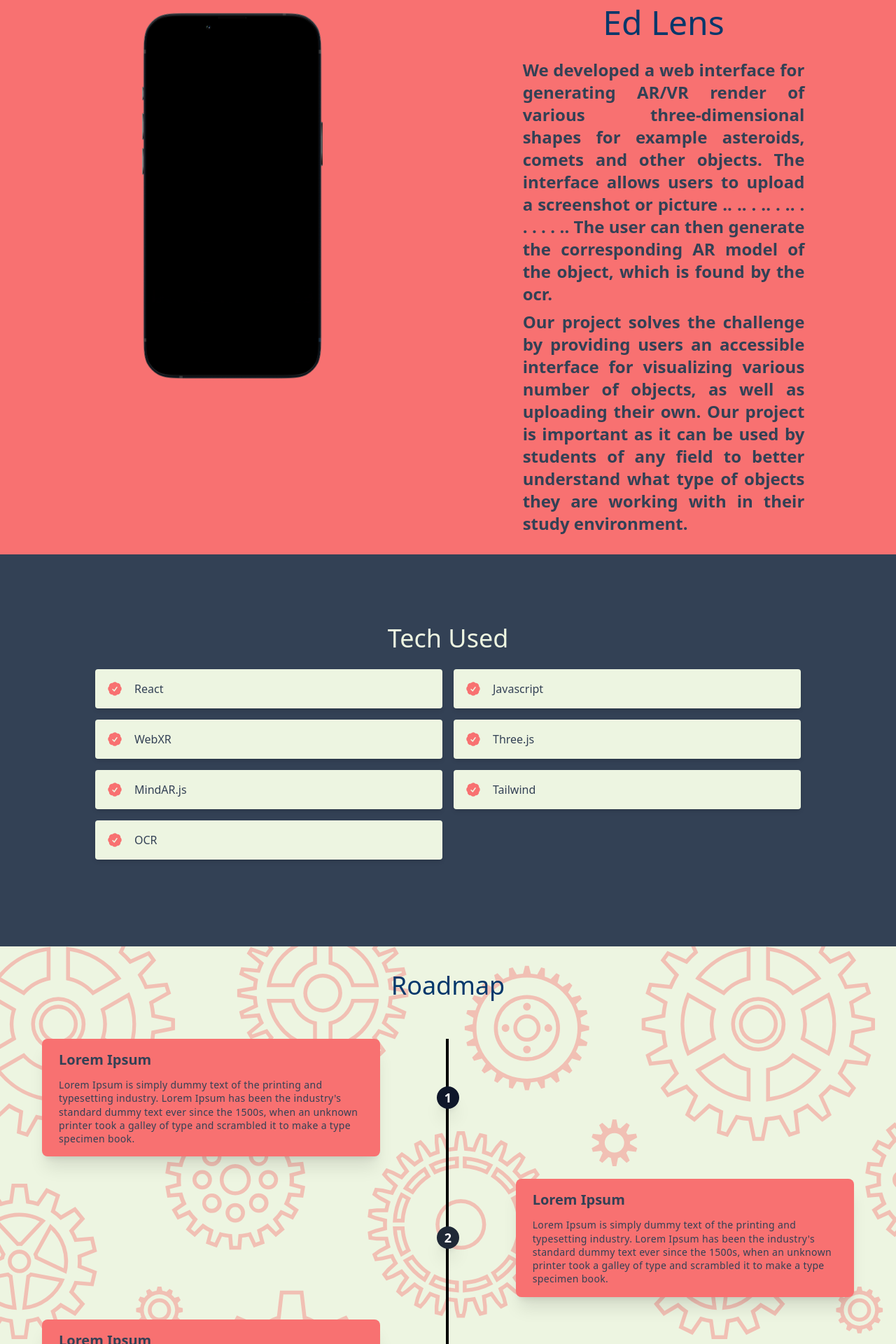
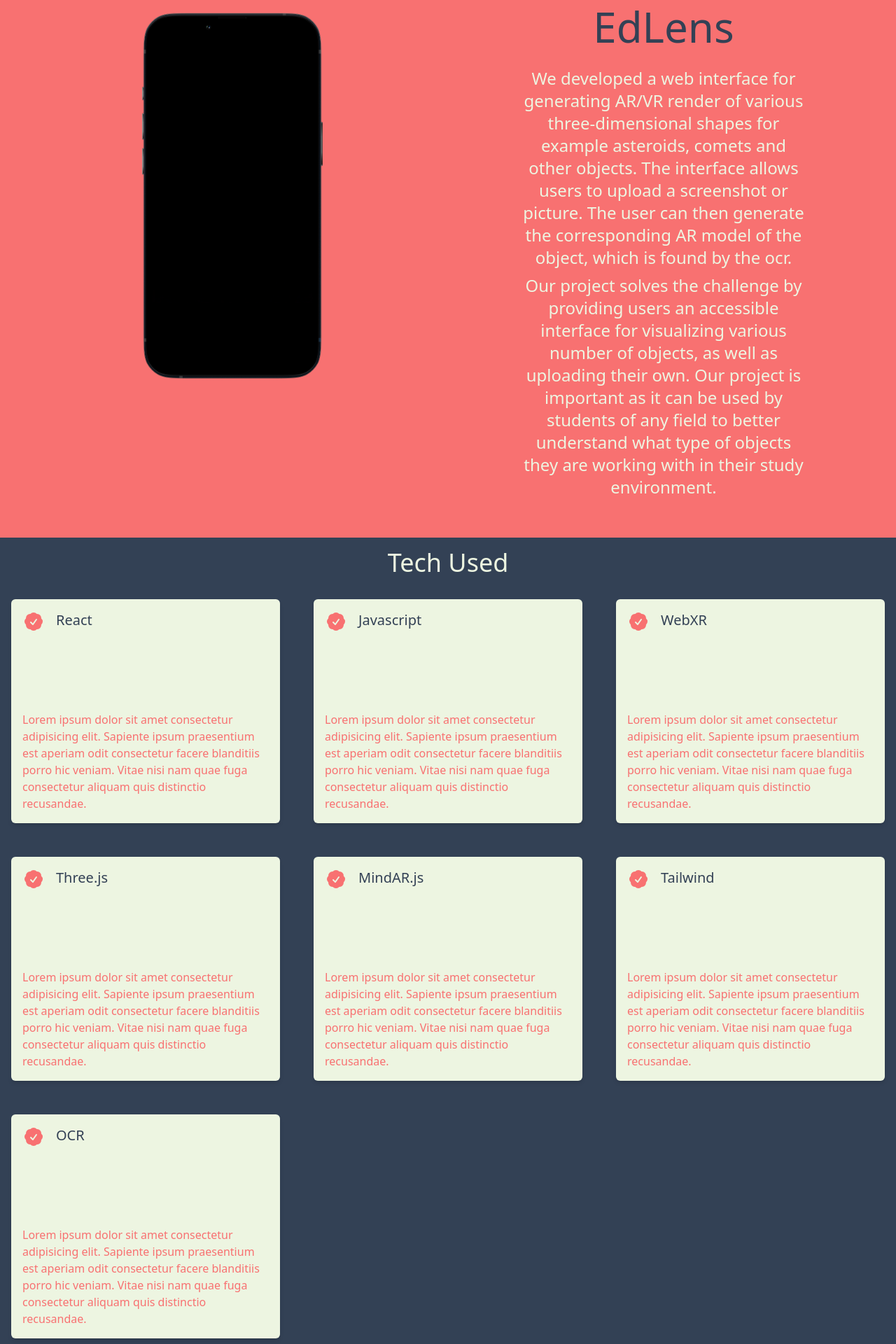
Before and after one commit to Mr-Emerald-Wolf/edlens, a React (Create React App) app: page / in a window 1280 px wide. Shown: the part 880-2800 px from the top of the page at 70% size. Built offline with nearby package versions, Linux system fonts and the light colour scheme.

Commit message:
comit
Co-authored-by: Mehul Rastogi <sm0se@users.noreply.github.com>

```diff
--- a/src/components/AboutApp.js
+++ b/src/components/AboutApp.js
@@ -23,19 +23,19 @@
                                 transform: isInView ? "none" : "translateX(-200px)",
                                 opacity: isInView ? 1 : 0,
                                 transition: "all 0.9s cubic-bezier(0.17, 0.55, 0.55, 1) 0.5s"
-                            }} className="sm:text-5xl text-3xl font-medium title-font m-4 md:mb-2 md:pb-4 text-blueTheme " >
-                                Ed Lens
+                            }} className="sm:text-6xl text-3xl font-medium title-font m-4 md:mb-2 md:pb-4 text-slate-700 " >
+                                EdLens
                             </h1>
                             <p style={{
                                 transform: isInView ? "none" : "translateX(200px)",
                                 opacity: isInView ? 1 : 0,
                                 transition: "all 0.9s cubic-bezier(0.17, 0.55, 0.55, 1) 0.5s"
-                            }} className='text-slate-700 font-bold lg:w-2/3 mx-auto  text-justify md:text-2xl p-1'>We developed a web interface for generating AR/VR render of various three-dimensional shapes for example asteroids, comets and other objects. The interface allows users to upload a screenshot or picture .. .. . ..  . .. . . . . .  .. The user can then generate the corresponding AR model of the object, which is found by the ocr.</p>
+                            }} className='text-pale text-center mx-auto lg:w-2/3  md:text-2xl p-1'>We developed a web interface for generating AR/VR render of various three-dimensional shapes for example asteroids, comets and other objects. The interface allows users to upload a screenshot or picture. The user can then generate the corresponding AR model of the object, which is found by the ocr.</p>
                             <p style={{
                                 transform: isInView ? "none" : "translateX(200px)",
                                 opacity: isInView ? 1 : 0,
                                 transition: "all 0.9s cubic-bezier(0.17, 0.55, 0.55, 1) 0.5s"
-                            }} className='text-slate-700 lg:w-2/3 font-bold mx-auto text-justify md:text-2xl p-1'>Our project solves the challenge by providing users an accessible interface for  visualizing various number of objects, as well as uploading their own. Our project is important as it can be used by students of any field to better understand what type of objects they are working with in their study environment.</p>
+                            }} className='text-pale lg:w-2/3 mx-auto text-center md:text-2xl p-1'>Our project solves the challenge by providing users an accessible interface for  visualizing various number of objects, as well as uploading their own. Our project is important as it can be used by students of any field to better understand what type of objects they are working with in their study environment.</p>
                         </div>
                     </div>
                 </div>
--- a/src/components/Tech.js
+++ b/src/components/Tech.js
@@ -12,7 +12,7 @@
   return (
     <>
       <section ref={ref} id='tech'>
-        <div className="grid content-center h-[35rem] bg-slate-700 ">
+        <div className="grid content-center min-h-screen bg-slate-700 ">
           <div className="mb-6 ">
             <h1 style={{
               transform: isInView ? "none" : "translateX(-200px)",
@@ -21,14 +21,20 @@
             }} className="sm:text-4xl text-3xl font-medium title-font m-4 text-pale  text-center" >
               Tech Used
             </h1>
-            <div className="flex flex-wrap lg:w-4/5 sm:mx-auto sm:mb-2 -mx-2">
+            <div className="grid grid-cols-3 gap-4 justify-items-center">
               {tech.map((tech) => (
-                <div key={tech} className="p-2 sm:w-1/2 w-full">
-                  <div className=" bg-pale rounded flex p-4 h-full items-center shadow-md">
-                    <CheckBadgeIcon className="text-red-400 w-6 h-6 flex-shrink-0 mr-4" />
-                    <span className="title-font font-medium text-slate-700">
-                      {tech}
-                    </span>
+                <div key={tech} className="p-4">
+                  <div className=" bg-pale rounded-md flex p-4 h-full items-center shadow-md">
+                    <div className="grid grid-rows-2">
+                      <div className="flex">
+                        <CheckBadgeIcon className="text-red-400 w-8 h-8 flex-shrink-0 mr-4" />
+                        <span className="title-font text-xl font-medium text-slate-700">
+                          {tech}
+                        </span>
+                      </div>
+                      <p className="text-red-400">Lorem ipsum dolor sit amet consectetur adipisicing elit. Sapiente ipsum praesentium est aperiam odit consectetur facere blanditiis porro hic veniam. Vitae nisi nam quae fuga consectetur aliquam quis distinctio recusandae.</p>
+                    </div>
+
                   </div>
                 </div>
               ))}
--- a/src/components/Timeline.js
+++ b/src/components/Timeline.js
@@ -18,8 +18,8 @@
               <h1 class="mx-auto text-white font-semibold text-lg ">1</h1>
             </div>
             <div class="order-1 bg-red-400 rounded-lg shadow-xl w-full sm:w-5/12 px-6 py-4">
-              <h3 class="mb-3 font-bold text-slate-700 text-xl">Lorem Ipsum</h3>
-              <p class="text-sm font-medium leading-snug tracking-wide text-slate-700 text-opacity-100">Lorem Ipsum is simply dummy text of the printing and typesetting industry. Lorem Ipsum has been the industry's standard dummy text ever since the 1500s, when an unknown printer took a galley of type and scrambled it to make a type specimen book.</p>
+              <h3 class="mb-3 font-bold text-slate-700 text-2xl">Lorem Ipsum</h3>
+              <p class=" font-medium leading-snug tracking-wide text-slate-700 text-opacity-100">Lorem Ipsum is simply dummy text of the printing and typesetting industry. Lorem Ipsum has been the industry's standard dummy text ever since the 1500s, when an unknown printer took a galley of type and scrambled it to make a type specimen book.</p>
             </div>
           </div>
 
@@ -30,8 +30,8 @@
               <h1 class="mx-auto font-semibold text-lg text-white">2</h1>
             </div>
             <div class="order-1 bg-red-400 rounded-lg shadow-xl w-full sm:w-5/12 px-6 py-4">
-              <h3 class="mb-3 font-bold text-slate-700 text-xl">Lorem Ipsum</h3>
-              <p class="text-sm leading-snug tracking-wide text-slate-700 text-opacity-100">Lorem Ipsum is simply dummy text of the printing and typesetting industry. Lorem Ipsum has been the industry's standard dummy text ever since the 1500s, when an unknown printer took a galley of type and scrambled it to make a type specimen book.</p>
+              <h3 class="mb-3 font-bold text-slate-700 text-2xl">Lorem Ipsum</h3>
+              <p class="font-medium leading-snug tracking-wide text-slate-700 text-opacity-100">Lorem Ipsum is simply dummy text of the printing and typesetting industry. Lorem Ipsum has been the industry's standard dummy text ever since the 1500s, when an unknown printer took a galley of type and scrambled it to make a type specimen book.</p>
             </div>
           </div>
 
@@ -42,8 +42,8 @@
               <h1 class="mx-auto text-white font-semibold text-lg">3</h1>
             </div>
             <div class="order-1 bg-red-400 rounded-lg shadow-xl w-full sm:w-5/12 px-6 py-4">
-              <h3 class="mb-3 font-bold text-slate-700 text-xl">Lorem Ipsum</h3>
-              <p class="text-sm font-medium leading-snug tracking-wide text-slate-700 text-opacity-100">Lorem Ipsum is simply dummy text of the printing and typesetting industry. Lorem Ipsum has been the industry's standard dummy text ever since the 1500s, when an unknown printer took a galley of type and scrambled it to make a type specimen book.</p>
+              <h3 class="mb-3 font-bold text-slate-700 text-2xl">Lorem Ipsum</h3>
+              <p class=" font-medium leading-snug tracking-wide text-slate-700 text-opacity-100">Lorem Ipsum is simply dummy text of the printing and typesetting industry. Lorem Ipsum has been the industry's standard dummy text ever since the 1500s, when an unknown printer took a galley of type and scrambled it to make a type specimen book.</p>
             </div>
           </div>
           {/* <!-- right timeline --> */}
@@ -53,8 +53,8 @@
               <h1 class="mx-auto font-semibold text-lg text-white">4</h1>
             </div>
             <div class="order-1 bg-red-400 rounded-lg shadow-xl w-full sm:w-5/12 px-6 py-4">
-              <h3 class="mb-3 font-bold text-slate-700 text-xl">Lorem Ipsum</h3>
-              <p class="text-sm leading-snug tracking-wide text-slate-700 text-opacity-100">Lorem Ipsum is simply dummy text of the printing and typesetting industry. Lorem Ipsum has been the industry's standard dummy text ever since the 1500s, when an unknown printer took a galley of type and scrambled it to make a type specimen book.</p>
+              <h3 class="mb-3 font-bold text-slate-700 text-2xl">Lorem Ipsum</h3>
+              <p class="font-medium leading-snug tracking-wide text-slate-700 text-opacity-100">Lorem Ipsum is simply dummy text of the printing and typesetting industry. Lorem Ipsum has been the industry's standard dummy text ever since the 1500s, when an unknown printer took a galley of type and scrambled it to make a type specimen book.</p>
             </div>
           </div>
         </div>
```
Also changed, not shown: src/components/Challenges.js (+22 -14 lines), 1 other file (tests, documents, lock files or other folders).
